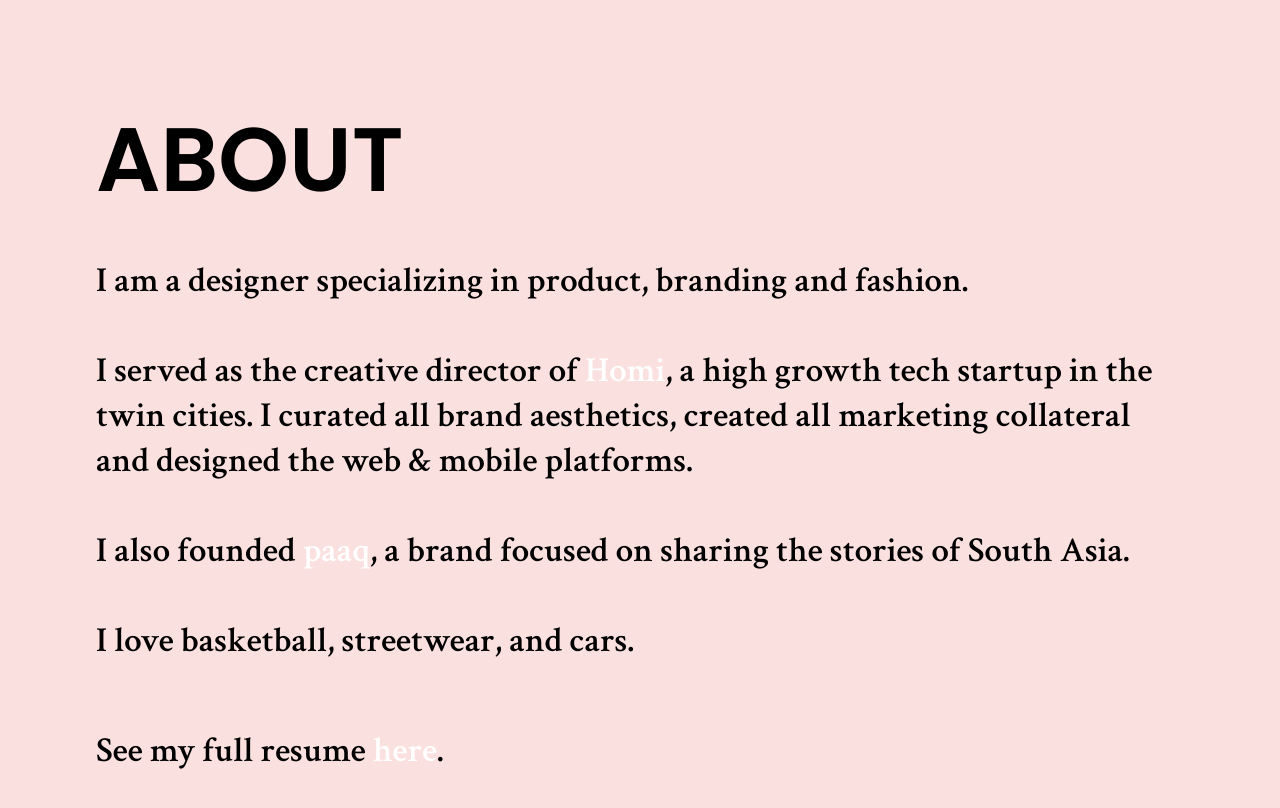
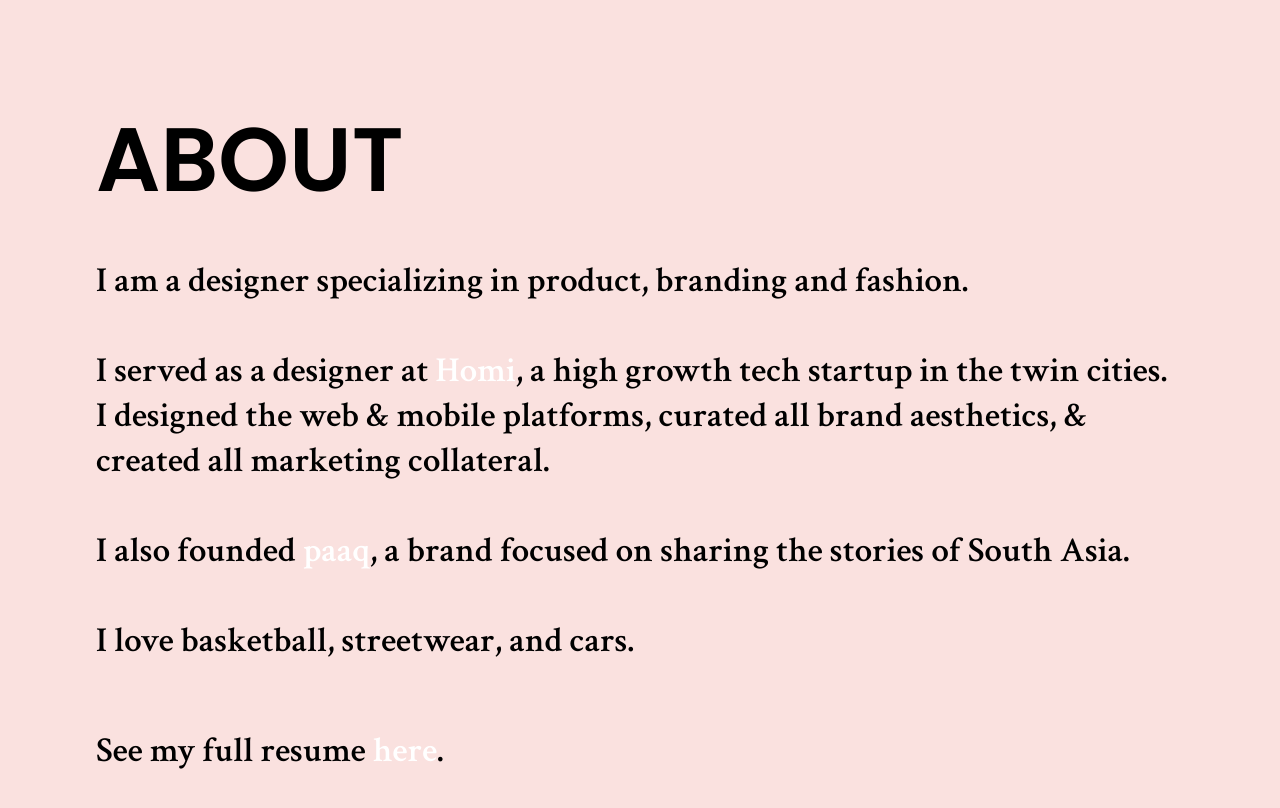
Before and after one commit to aamirpeeran/aamirpeeran.github.io, a Jekyll site: the page built from about.md, in a window 1280 px wide. Shown: the top 808 px of the page. Built offline with Jekyll 4.4.1, drawn with Linux system fonts in a browser that asks for light colours.

Commit message:
changed about page

```diff
--- a/about.md
+++ b/about.md
@@ -8,8 +8,8 @@ layout: default
     <div class="container">
       <h1 class="heading">About</h1>
       <p class="subheading">I am a designer specializing in product, branding and fashion.<br>
-        <div><br> I served as the creative director of <a href="https://homi.io/" target="_blank">Homi</a>, a high growth tech startup in the twin cities. I curated
-          all brand aesthetics, created all marketing collateral and designed the web & mobile platforms.<br>
+        <div><br> I served as a designer at <a href="https://homi.io/" target="_blank">Homi</a>, a high growth tech startup in the twin cities. I
+          designed the web & mobile platforms, curated all brand aesthetics, & created all marketing collateral.<br>
           <div><br>I also founded <a href="https://paaq.co/" target="_blank">paaq</a>, a brand focused on sharing the stories of South Asia. <br>
             <div><br>I love basketball, streetwear, and cars.</div>
             <div class="bumpdown">
```
